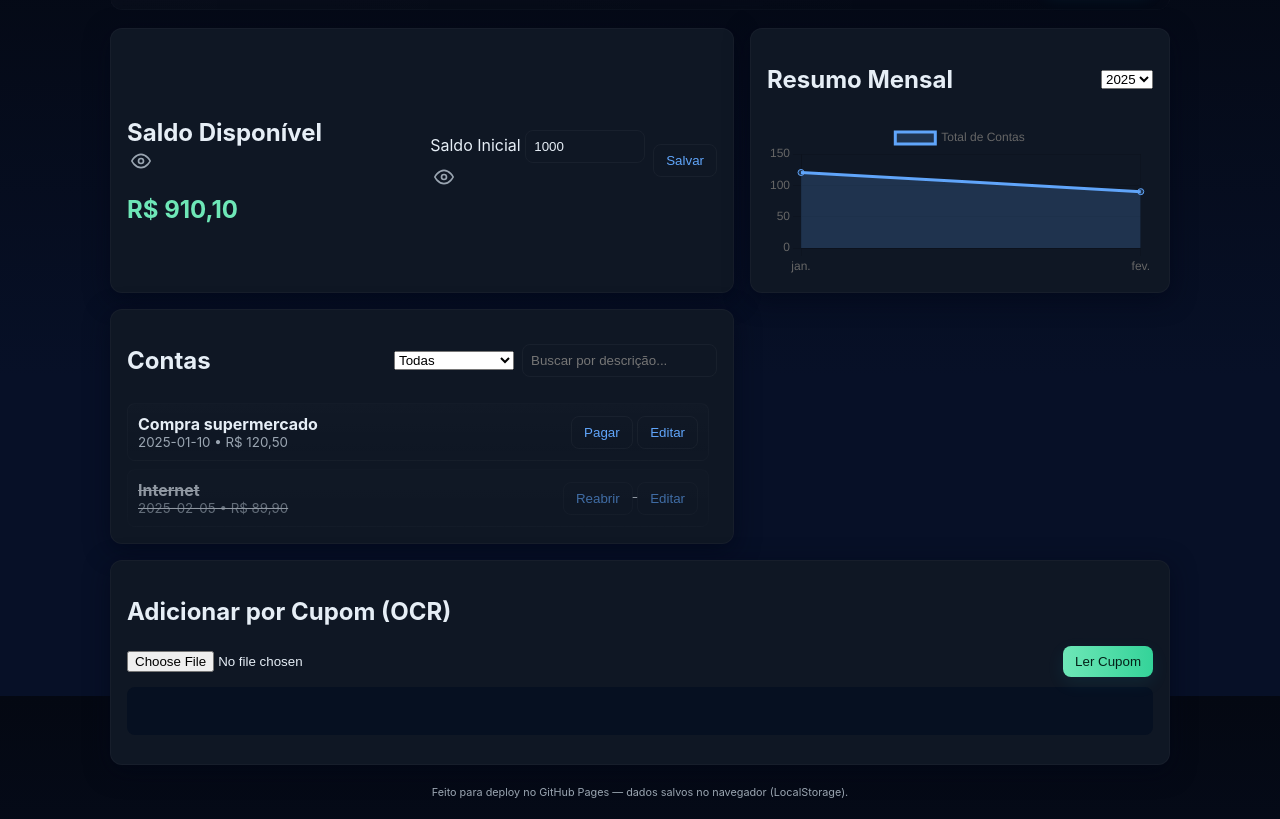
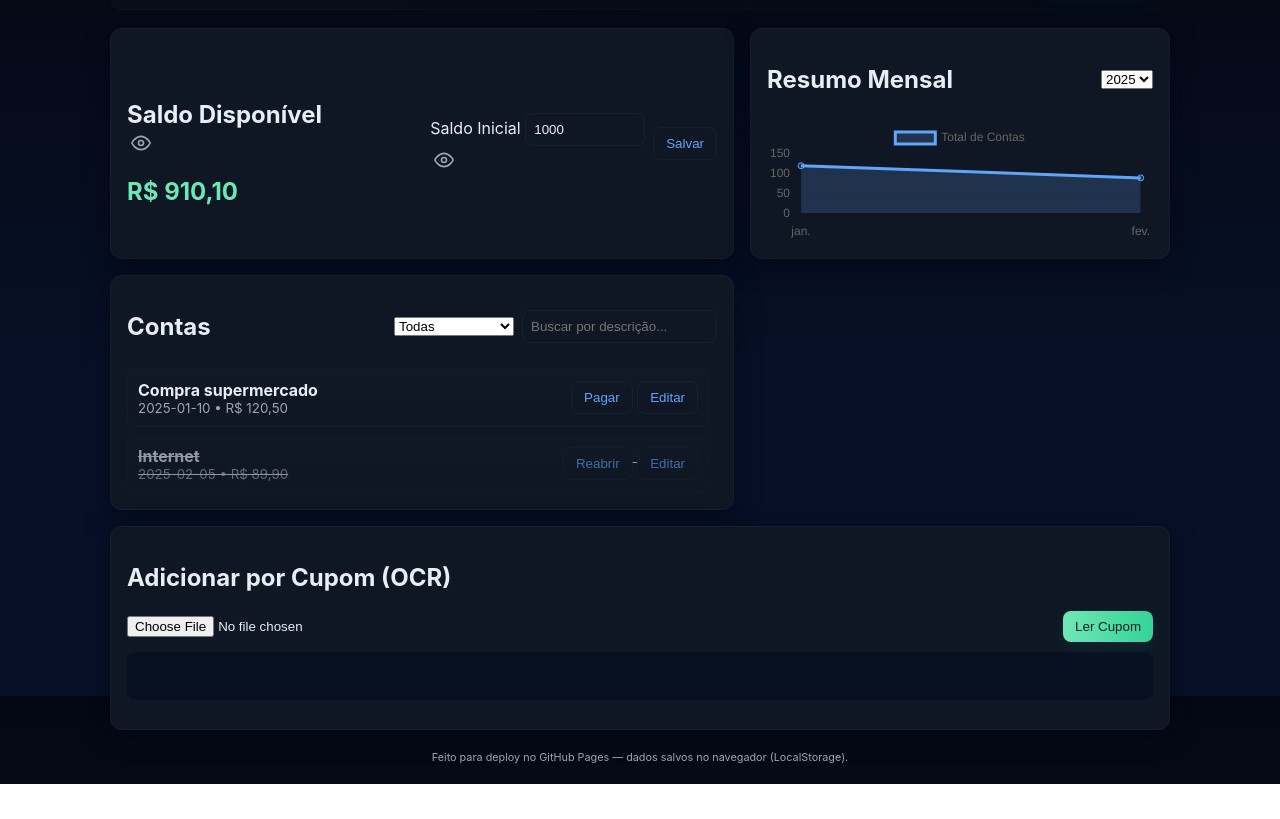
Before and after one commit to NatureIA/moneydash, a plain HTML site: page index.html in a window 1280 px wide. Shown: the part 104-923 px from the top of the page. After the commit the page ends 888 px from the top, so only its background shows below. Drawn offline with nearby package versions, Linux system fonts and the light colour scheme.

Commit message:
Update style.css

```diff
--- a/style.css
+++ b/style.css
@@ -48,7 +48,7 @@ button:hover{transform:translateY(-1px)}
 .balance-panel{display:flex;justify-content:space-between;align-items:center;flex-wrap:wrap;gap:12px}
 .saldo{font-size:24px;font-weight:700;color:var(--accent);margin-top:8px}
 .balance-controls{display:flex;gap:8px;align-items:center;flex-wrap:wrap}
-.balance-controls input{width:120px;padding:8px;border-radius:8px;border:1px solid rgba(255,255,255,0.04);background:transparent;color:inherit;}
+.balance-controls input{width:120px;padding:8px;border-radius:8px;border:1px solid rgba(255,255,255,0.04);background:transparent;color:inherit}
 
 /* ícones olho */
 .eye-btn{background:none;border:none;cursor:pointer;display:flex;align-items:center;justify-content:center;padding:4px}
@@ -78,6 +78,10 @@ button:hover{transform:translateY(-1px)}
 .modal-actions{display:flex;justify-content:space-between;align-items:center;margin-top:8px;gap:10px;flex-wrap:wrap}
 .hidden{display:none}
 
+/* NOVO: gráfico */
+.chart-panel{min-height:200px}
+#monthChart{width:100%;max-height:220px}
+
 /* responsive */
 @media (min-width:600px){
   .actions{flex-wrap:nowrap}
```
